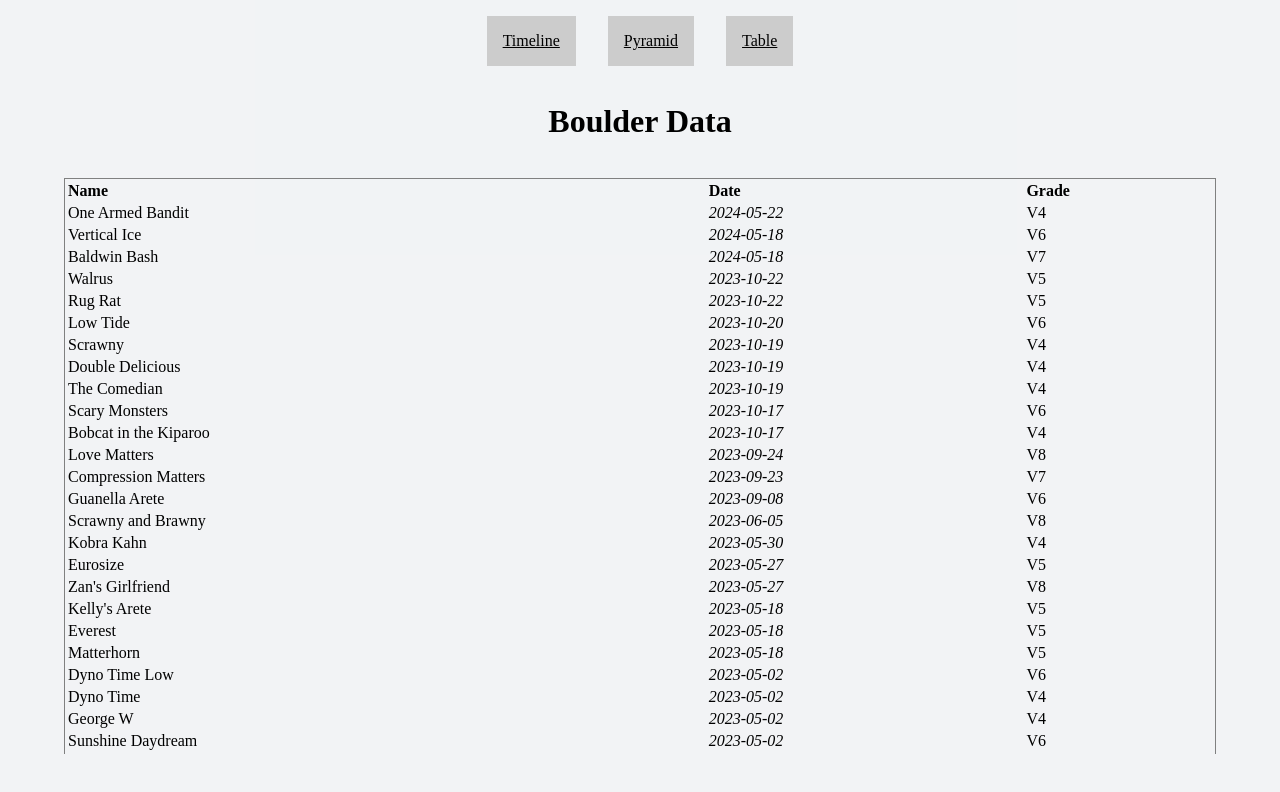
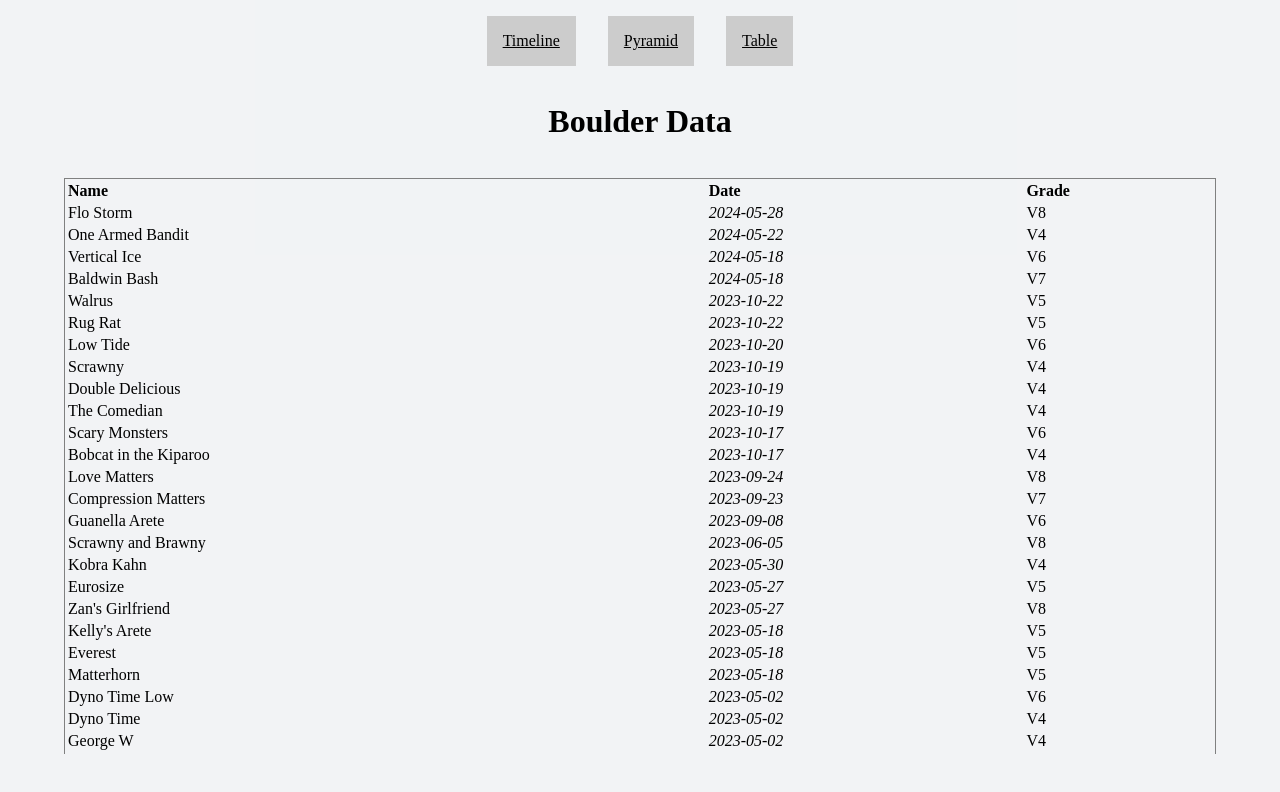
Before and after one commit to TheScendant/ModernSendStatsClient, a React (Create React App) app: page /table in a window 1280 px wide. Shown: the top 792 px of the page. Built offline with nearby package versions, Linux system fonts and the light colour scheme.

Commit message:
Flo (#8)
* send;

* we did it

```diff
--- a/src/sendData/boulders.ts
+++ b/src/sendData/boulders.ts
@@ -5,6 +5,11 @@ export type Boulder = {
 };
 
 const boulders: Boulder[] = [
+  {
+    name: "Flo Storm",
+    date: "2024-05-28",
+    grade: "V8",
+  },
   {
     name: "One Armed Bandit",
     date: "2024-05-22",
```
